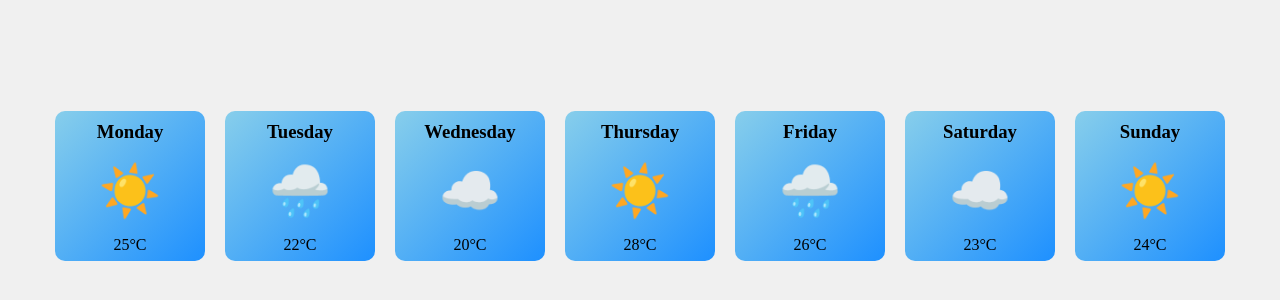
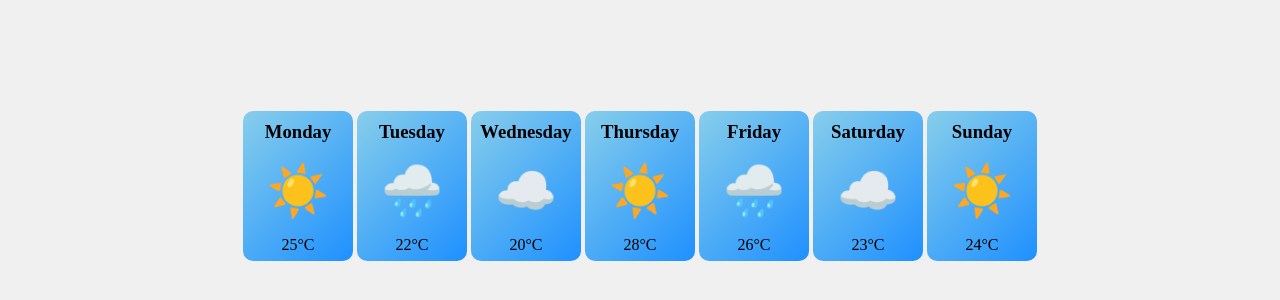
Before and after one commit to bluegitter/weather, a plain HTML site: page index.html in a window 1280 px wide. Shown: the part 214-514 px from the top of the page. Drawn offline with Linux system fonts and the light colour scheme.

Commit message:
first commit

```diff
--- a/script.js
+++ b/script.js
@@ -21,21 +21,18 @@ weatherData.forEach((data) => {
     <p>${data.temperature}</p>
   `;
 
-  let isRotated = false;
+  let timeoutId;
 
-//   card.addEventListener('mouseenter', () => {
-//     if (!isRotated) {
-//       card.style.transform = 'rotateY(360deg)';
-//       isRotated = true;
-//     }
-//   });
+  card.addEventListener('mouseenter', () => {
+    timeoutId = setTimeout(() => {
+      card.style.animation = 'flipAnimation 1s forwards';
+    }, 500);
+  });
 
-//   card.addEventListener('mouseleave', () => {
-//     if (isRotated) {
-//       card.style.transform = '';
-//       isRotated = false;
-//     }
-//   });
+  card.addEventListener('mouseleave', () => {
+    clearTimeout(timeoutId);
+    card.style.animation = '';
+  });
 
   weatherContainer.appendChild(card);
 });
--- a/styles.css
+++ b/styles.css
@@ -13,13 +13,13 @@ body {
     justify-content: space-between;
     align-items: center;
     overflow-x: auto;
-    padding: 10px;
+    padding: 2px;
   }
 
   .weather-card {
-    width: 150px;
+    width: 110px;
     height: 150px;
-    margin: 10px;
+    margin: 2px;
     border-radius: 10px;
     display: flex;
     flex-direction: column;
@@ -43,8 +43,8 @@ body {
 
   .weather-card:hover {
     background: linear-gradient(135deg, #1E90FF, #87CEEB);
-    /* transform: rotateY(360deg); */
-    animation: flipAnimation 1s forwards; /* Apply the animation */
+    /* animation: flipAnimation 0.5s forwards;  */
+    animation:none;
   }
 
   .weather-icon {
```
